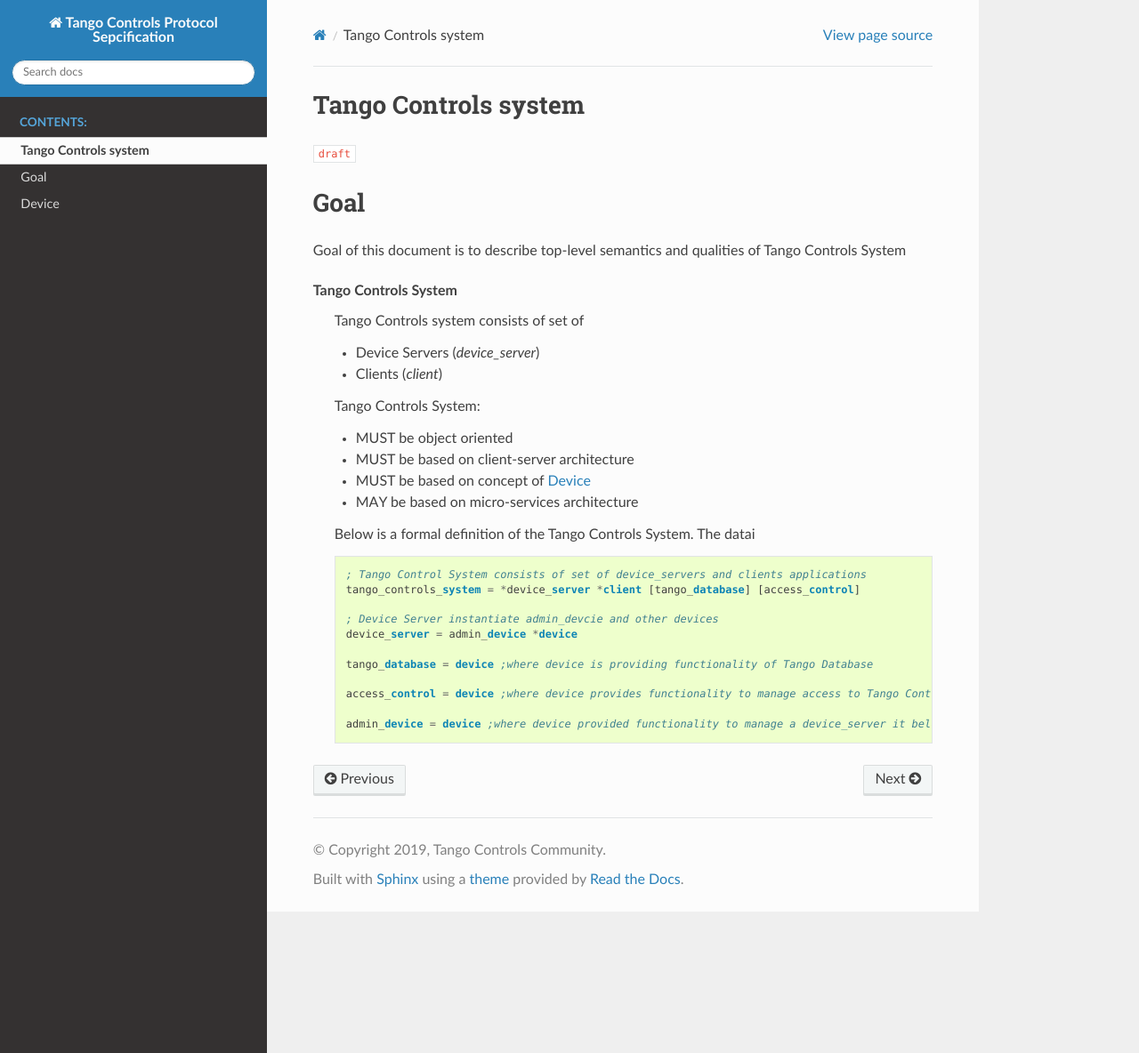
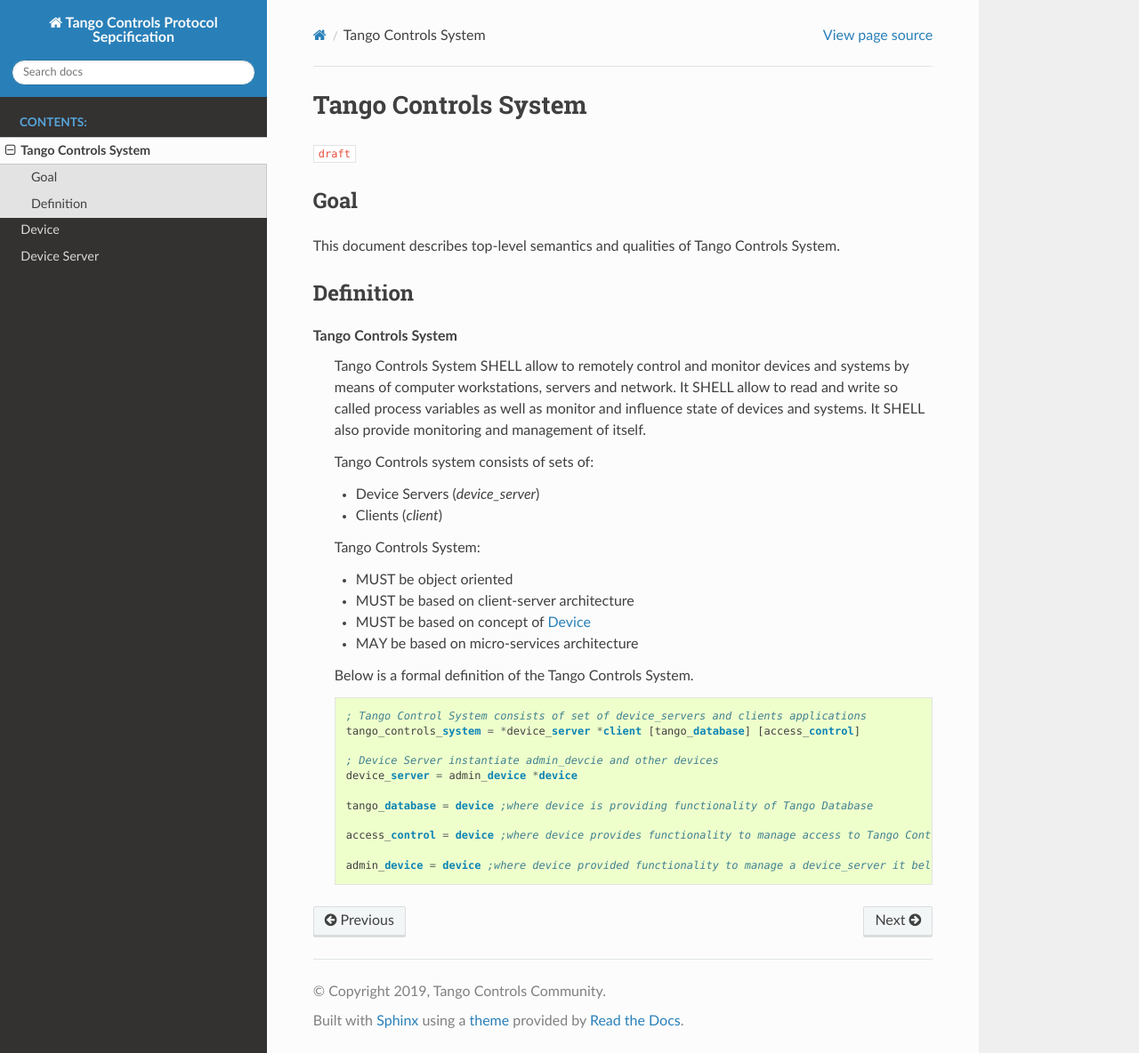
Before and after one commit to andygotz/tango-protocol-spec, a Sphinx documentation site: the page built from source/tango-controls-system.rst, in a window 1280 px wide and 1184 px high. Shown: the whole window at 89% size. Built offline with Sphinx 7.4.7 and the Read the Docs theme 2.0.0, drawn with Linux system fonts in a browser that asks for light colours; cross-references to code outside the pages are shown as plain code.

Commit message:
Putting the first content...

```diff
--- a/source/device-server.rst
+++ b/source/device-server.rst
@@ -0,0 +1,9 @@
+Device Server
+=============
+
+Goal
+----
+
+
+Definition
+----------
--- a/source/index.rst
+++ b/source/index.rst
@@ -5,6 +5,11 @@
 
 Welcome to Tango Controls Protocol Sepcification's documentation!
 =================================================================
+
+:status:`draft, WIP`
+
+Goal
+----
 
 This documentation aims to formally describe Tango Controls Protocol.
 
--- a/source/tango-controls-system.rst
+++ b/source/tango-controls-system.rst
@@ -1,18 +1,26 @@
-Tango Controls system
----------------------
+Tango Controls System
+=====================
 
 :status:`draft`
 
 Goal
 ----
 
-Goal of this document is to describe top-level semantics and qualities of Tango Controls System
+This document describes top-level semantics and qualities of Tango Controls System.
+
+Definition
+----------
 
 .. glossary::
 
    Tango Controls System
 
-      Tango Controls system consists of set of
+      Tango Controls System SHELL allow to remotely control and monitor devices and systems by means of computer
+      workstations, servers and network.
+      It SHELL allow to read and write so called process variables as well as monitor and influence
+      state of devices and systems. It SHELL also provide monitoring and management of itself.
+
+      Tango Controls system consists of sets of:
 
       * Device Servers (`device_server`)
       * Clients (`client`)
@@ -24,7 +32,7 @@
       * MUST be based on concept of :term:`Device`
       * MAY be based on micro-services architecture
 
-      Below is a formal definition of the Tango Controls System. The datai
+      Below is a formal definition of the Tango Controls System.
 
       .. code-block:: abnf
 
```
Also changed, not shown: source/device.rst (+3 -4 lines).
